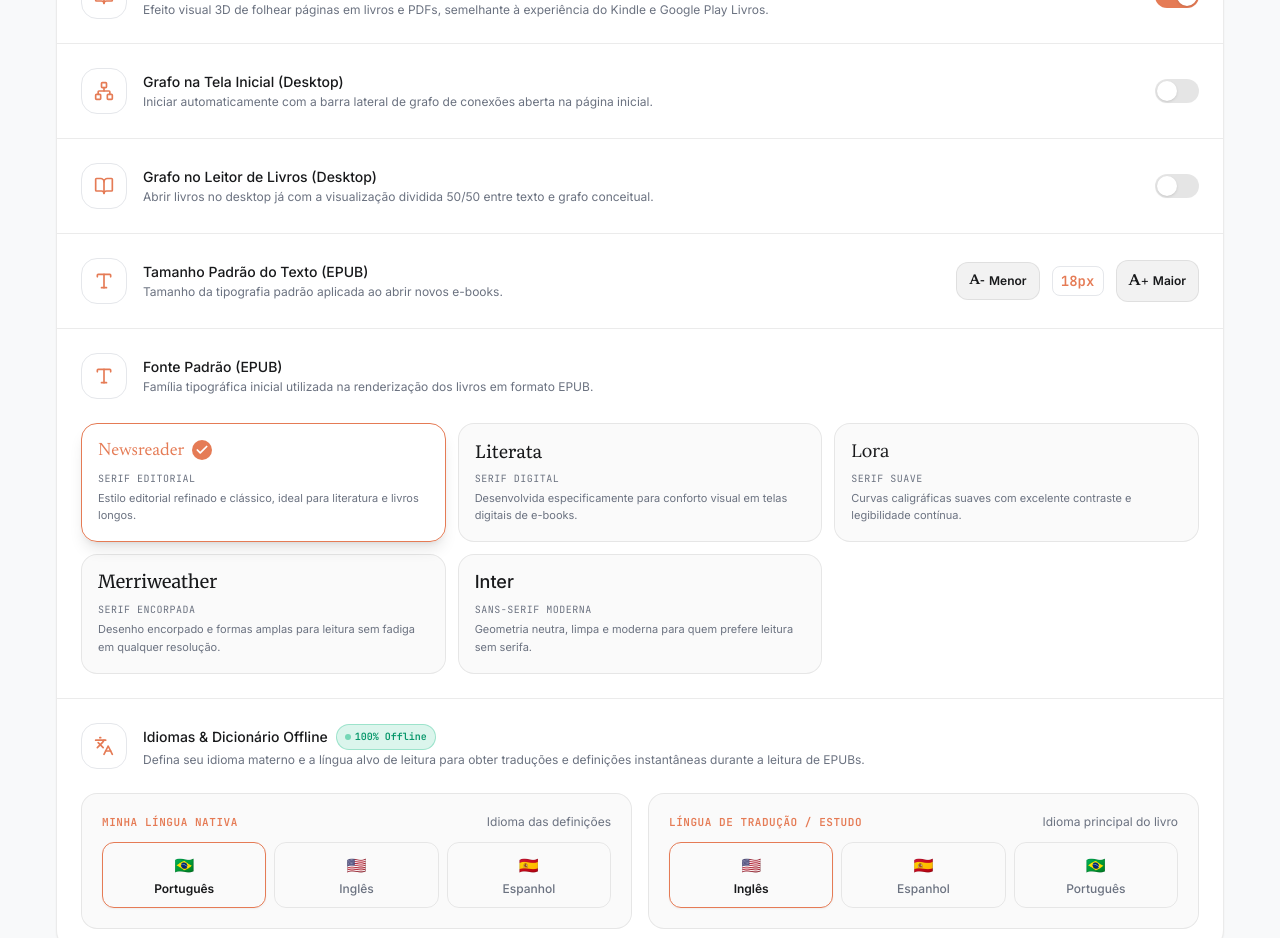
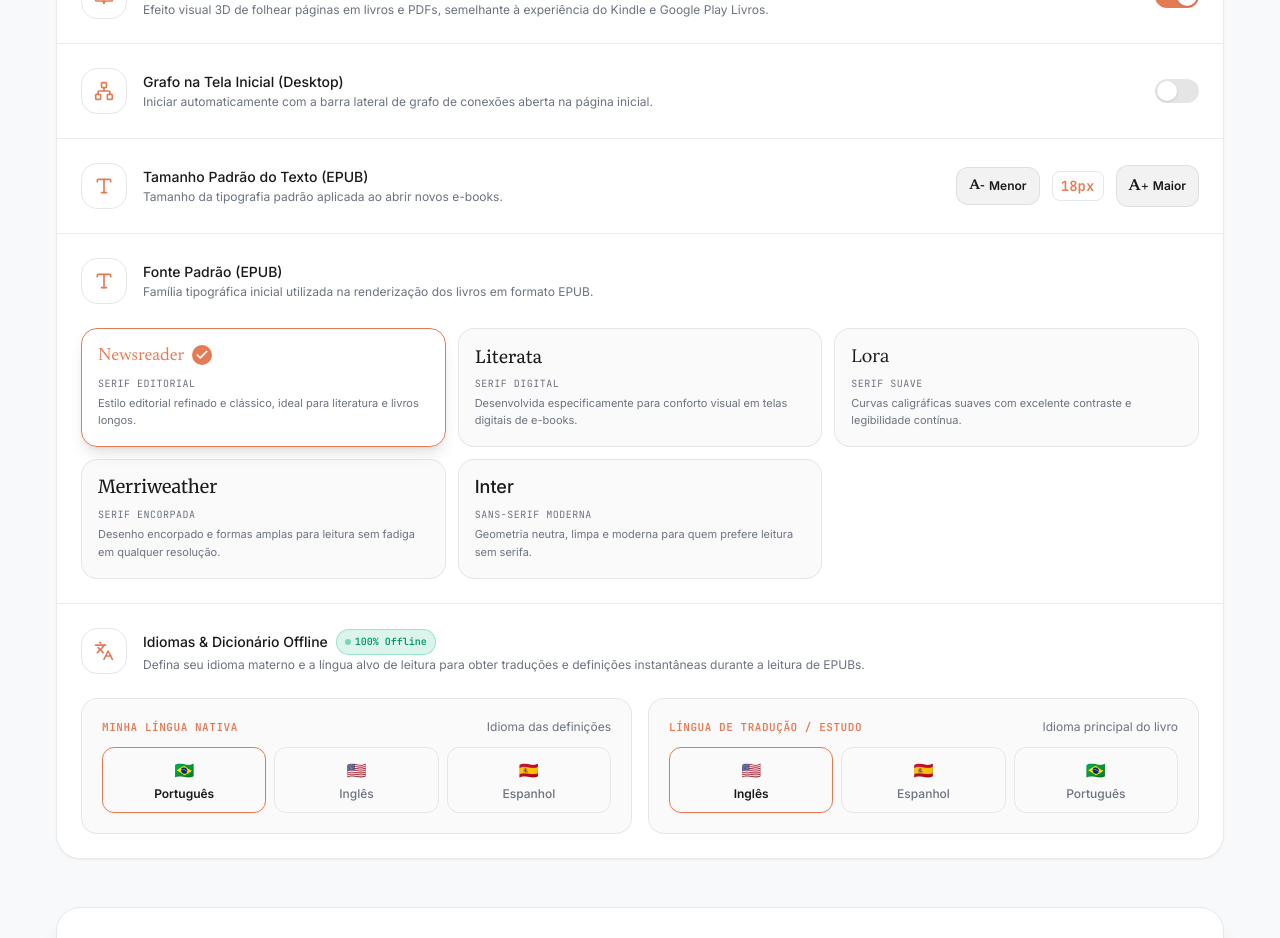
Before and after one commit to vhwcm/Aresta, a Nuxt app in the folder front/: page /conta in a window 1280 px wide. Shown: the part 1040-1978 px from the top of the page. Built offline with nearby package versions, Linux system fonts and the light colour scheme; a web font is replaced by a local one.

Commit message:
refactor(settings): remove option to automatically open knowledge graph on book reader

```diff
--- a/front/app/components/SettingsModal.vue
+++ b/front/app/components/SettingsModal.vue
@@ -273,38 +273,6 @@
                   </button>
                 </div>
 
-                <!-- Item 6: Grafo no Leitor Desktop -->
-                <div class="p-4 flex items-center justify-between gap-4">
-                  <div class="flex items-center gap-3 min-w-0">
-                    <div class="p-2 rounded-lg bg-accent/10 text-accent">
-                      <BookOpenIcon class="w-4 h-4" />
-                    </div>
-                    <div class="min-w-0">
-                      <div class="font-interface text-sm text-textPrimary font-medium">
-                        Grafo no Leitor de Livros
-                      </div>
-                      <div class="font-interface text-xs text-textSecondary">
-                        Abrir livros com o painel de grafo expandido no desktop
-                      </div>
-                    </div>
-                  </div>
-
-                  <button
-                    type="button"
-                    @click="desktopReaderGraphOpen = !desktopReaderGraphOpen"
-                    role="switch"
-                    :aria-checked="desktopReaderGraphOpen"
-                    class="relative inline-flex h-6 w-11 shrink-0 cursor-pointer rounded-full border-2 border-transparent transition-colors duration-200 ease-in-out focus:outline-none focus:ring-2 focus:ring-accent/50"
-                    :class="desktopReaderGraphOpen ? 'bg-accent' : 'bg-black/10 dark:bg-white/10'"
-                    title="Alternar início com grafo no leitor desktop"
-                  >
-                    <span
-                      class="pointer-events-none inline-block h-5 w-5 transform rounded-full bg-white shadow ring-0 transition duration-200 ease-in-out"
-                      :class="desktopReaderGraphOpen ? 'translate-x-5' : 'translate-x-0'"
-                    />
-                  </button>
-                </div>
-
                 <!-- Item 7: Animação ao Virar as Páginas -->
                 <div class="p-4 flex items-center justify-between gap-4">
                   <div class="flex items-center gap-3 min-w-0">
@@ -434,7 +402,6 @@ const {
   readerTheme,
   setReaderTheme,
   desktopHomeGraphOpen,
-  desktopReaderGraphOpen,
   loadFromServer,
 } = useSettings()
 const auth = useAuth()
--- a/front/app/composables/useSettings.ts
+++ b/front/app/composables/useSettings.ts
@@ -272,10 +272,12 @@ export function useSettings() {
       const data = await $fetch<UserSettingsResponse>(`${API_BASE}/user-settings`, {
         headers: { Authorization: `Bearer ${auth.token.value}` },
       })
-      applyServerSettings(data)
-      saveLocally()
+      if (data) {
+        applyServerSettings(data)
+        saveLocally()
+      }
     } catch {
-      // manter valores locais se a API falhar
+      // silencioso se a requisição falhar
     }
   }
 
@@ -291,31 +293,28 @@ export function useSettings() {
     void persistToServer()
   }
 
-  const setNativeLanguage = (lang: string) => {
+  const setNativeLanguage = (lang: DictionaryLanguage | string) => {
     settings.nativeLanguage = lang
     saveLocally()
     void persistToServer()
   }
 
-  const setTargetTranslationLanguage = (lang: string) => {
+  const setTargetTranslationLanguage = (lang: DictionaryLanguage | string) => {
     settings.targetTranslationLanguage = lang
     saveLocally()
     void persistToServer()
   }
 
   const setEpubFontSize = (size: number) => {
-    const clamped = Math.max(12, Math.min(36, Math.round(size)))
-    settings.epubFontSize = clamped
+    settings.epubFontSize = Math.max(12, Math.min(36, Math.round(size)))
     saveLocally()
     void persistToServer()
   }
 
-  const setEpubFontFamily = (familyId: EpubFontFamilyId | string) => {
-    if (['newsreader', 'literata', 'lora', 'merriweather', 'inter'].includes(familyId)) {
-      settings.epubFontFamily = familyId as EpubFontFamilyId
-      saveLocally()
-      void persistToServer()
-    }
+  const setEpubFontFamily = (family: EpubFontFamilyId) => {
+    settings.epubFontFamily = family
+    saveLocally()
+    void persistToServer()
   }
 
   const setThemeMode = (mode: ThemeMode) => {
@@ -327,12 +326,6 @@ export function useSettings() {
 
   const setDesktopHomeGraphOpen = (open: boolean) => {
     settings.desktopHomeGraphOpen = open
-    saveLocally()
-    void persistToServer()
-  }
-
-  const setDesktopReaderGraphOpen = (open: boolean) => {
-    settings.desktopReaderGraphOpen = open
     saveLocally()
     void persistToServer()
   }
@@ -407,11 +400,6 @@ export function useSettings() {
     set: (val: boolean) => setDesktopHomeGraphOpen(val),
   })
 
-  const desktopReaderGraphOpen = computed({
-    get: () => settings.desktopReaderGraphOpen,
-    set: (val: boolean) => setDesktopReaderGraphOpen(val),
-  })
-
   return {
     settings: readonly(settings),
     pageAnimationEnabled,
@@ -423,7 +411,6 @@ export function useSettings() {
     themeMode,
     readerTheme,
     desktopHomeGraphOpen,
-    desktopReaderGraphOpen,
     setPageAnimationEnabled,
     setLanguage,
     setNativeLanguage,
@@ -434,7 +421,6 @@ export function useSettings() {
     setReaderTheme,
     toggleThemeMode,
     setDesktopHomeGraphOpen,
-    setDesktopReaderGraphOpen,
     loadFromServer,
   }
 }
--- a/front/app/pages/conta.vue
+++ b/front/app/pages/conta.vue
@@ -311,38 +311,7 @@
           </button>
         </div>
 
-        <!-- 3. Grafo ao Abrir Livros no Leitor (Desktop) -->
-        <div class="p-6 flex flex-col sm:flex-row items-start sm:items-center justify-between gap-4">
-          <div class="flex items-start sm:items-center gap-4 min-w-0">
-            <div class="p-3 rounded-2xl bg-accent/10 border border-accent/20 text-accent shrink-0">
-              <BookOpenIcon class="w-5 h-5" />
-            </div>
-            <div class="flex flex-col gap-0.5">
-              <div class="font-interface text-sm font-medium text-textPrimary">
-                Grafo no Leitor de Livros (Desktop)
-              </div>
-              <p class="font-interface text-xs text-textSecondary">
-                Abrir livros no desktop já com a visualização dividida 50/50 entre texto e grafo conceitual.
-              </p>
-            </div>
-          </div>
 
-          <button
-            type="button"
-            role="switch"
-            :aria-checked="desktopReaderGraphOpen"
-            data-testid="toggle-desktop-reader-graph"
-            @click="setDesktopReaderGraphOpen(!desktopReaderGraphOpen)"
-            class="relative inline-flex h-6 w-11 shrink-0 cursor-pointer rounded-full border-2 border-transparent transition-colors duration-200 ease-in-out focus:outline-none focus:ring-2 focus:ring-accent/50"
-            :class="desktopReaderGraphOpen ? 'bg-accent' : 'bg-black/10 dark:bg-white/10'"
-            title="Alternar início com grafo no leitor desktop"
-          >
-            <span
-              class="pointer-events-none inline-block h-5 w-5 transform rounded-full bg-white shadow ring-0 transition duration-200 ease-in-out"
-              :class="desktopReaderGraphOpen ? 'translate-x-5' : 'translate-x-0'"
-            />
-          </button>
-        </div>
 
         <!-- 4. Tamanho Padrão da Fonte (EPUB) -->
         <div class="p-6 flex flex-col sm:flex-row items-start sm:items-center justify-between gap-4">
@@ -843,7 +812,6 @@ const settings = useSettings()
 const {
   pageAnimationEnabled,
   desktopHomeGraphOpen,
-  desktopReaderGraphOpen,
   themeMode,
   readerTheme,
   nativeLanguage,
@@ -852,7 +820,6 @@ const {
   epubFontFamily,
   setPageAnimationEnabled,
   setDesktopHomeGraphOpen,
-  setDesktopReaderGraphOpen,
   setThemeMode,
   setReaderTheme,
   setNativeLanguage,
```
Also changed, not shown: 2 other files (tests, documents, lock files or other folders).
